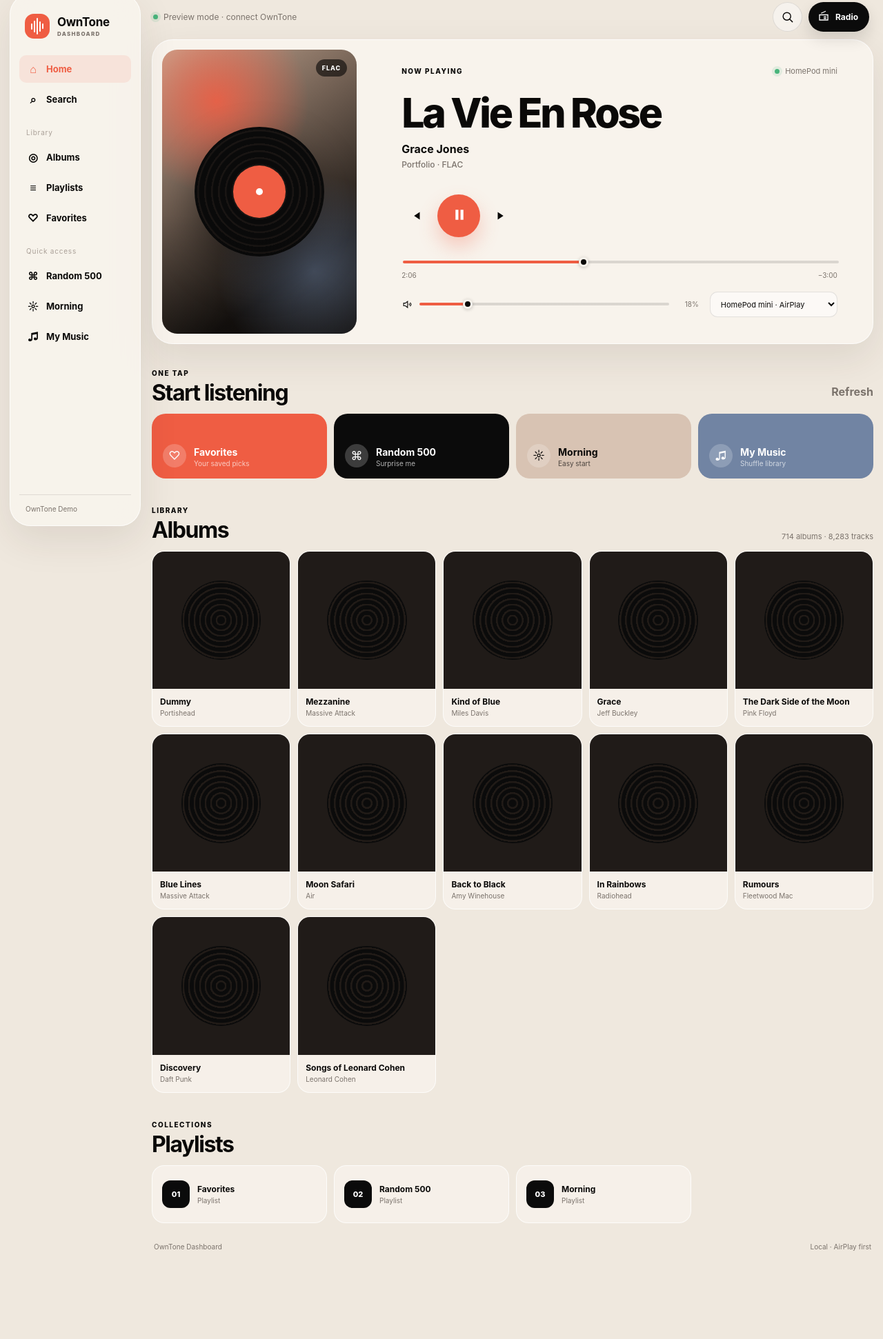
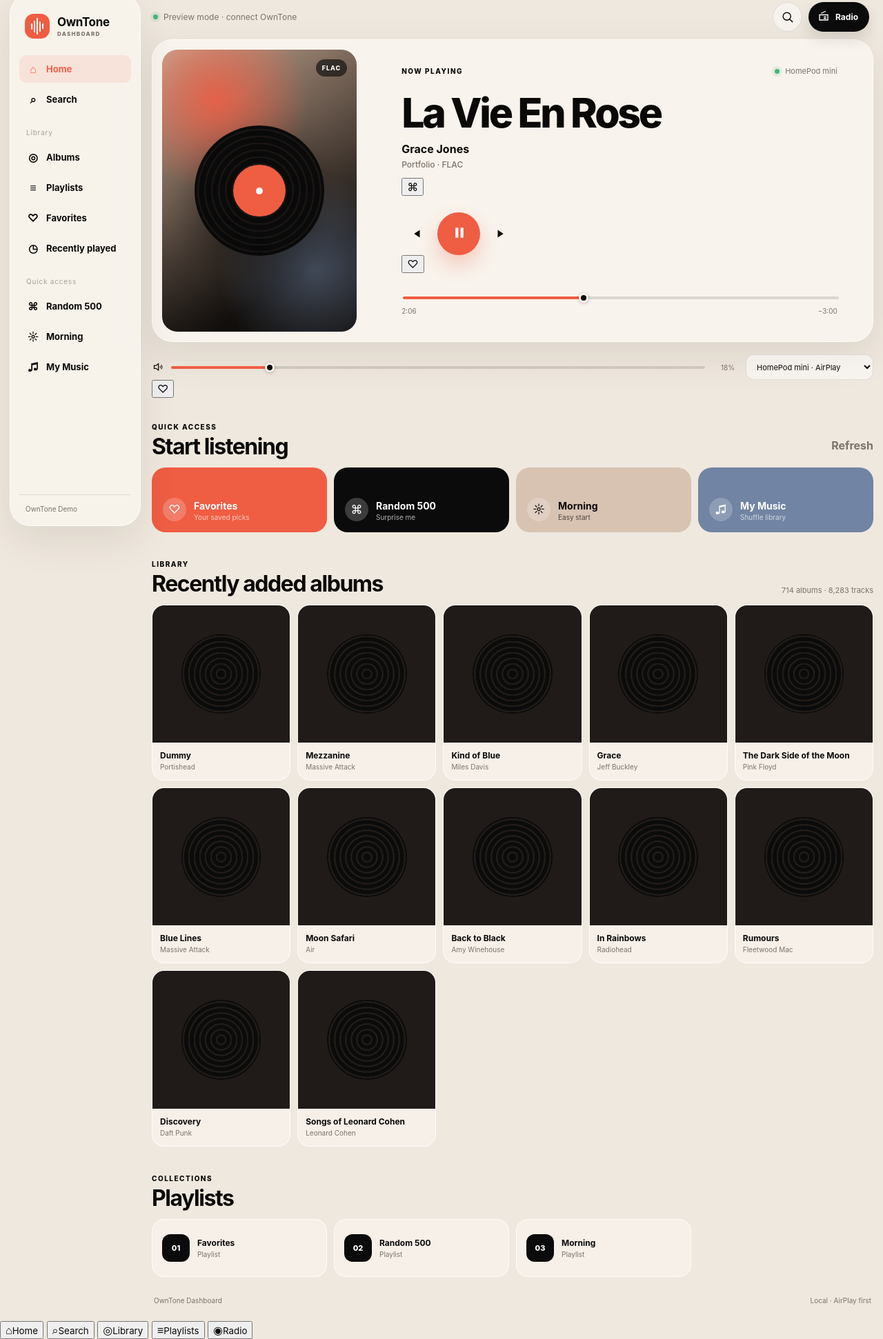
Before and after one commit to vladimirperovic/owntunedashboard, a plain HTML site: page index.html in a window 1280 px wide. Shown: the part 23-1965 px from the top of the page at 69% size. Before the commit the page ends 1861 px from the top, so only its background shows below. Drawn offline with Linux system fonts and the light colour scheme; no server answers.

Commit message:
Refine player layout to match immersive mockup

```diff
--- a/index.html
+++ b/index.html
@@ -26,10 +26,11 @@
         <div class="nav-label">Library</div>
         <button class="side-link" type="button" onclick="document.getElementById('albumsSection').scrollIntoView({behavior:'smooth'})"><span>◎</span>Albums</button>
         <button class="side-link" type="button" onclick="document.getElementById('playlistsSection').scrollIntoView({behavior:'smooth'})"><span>≡</span>Playlists</button>
-        <button class="side-link" type="button" onclick="document.querySelector('[data-playlist=\"Favorites\"]')?.click()"><span>♡</span>Favorites</button>
+        <button class="side-link" type="button" onclick="document.querySelector('[data-playlist=&quot;Favorites&quot;]')?.click()"><span>♡</span>Favorites</button>
+        <button class="side-link" type="button" onclick="document.querySelector('[data-playlist=&quot;Random 500&quot;]')?.click()"><span>◷</span>Recently played</button>
         <div class="nav-label">Quick access</div>
-        <button class="side-link" type="button" onclick="document.querySelector('[data-playlist=\"Random 500\"]')?.click()"><span>⌘</span>Random 500</button>
-        <button class="side-link" type="button" onclick="document.querySelector('[data-playlist=\"Morning\"]')?.click()"><span>☼</span>Morning</button>
+        <button class="side-link" type="button" onclick="document.querySelector('[data-playlist=&quot;Random 500&quot;]')?.click()"><span>⌘</span>Random 500</button>
+        <button class="side-link" type="button" onclick="document.querySelector('[data-playlist=&quot;Morning&quot;]')?.click()"><span>☼</span>Morning</button>
         <button class="side-link" type="button" onclick="document.getElementById('shuffleLibraryButton')?.click()"><span>♫</span>My Music</button>
       </nav>
 
@@ -57,6 +58,7 @@
       </header>
 
       <main>
+        <section class="hero-stack">
           <section class="player-card" id="playerCard">
             <div class="player-art-wrap">
               <div class="player-art" id="playerArt">
@@ -80,20 +82,27 @@
               </div>
 
               <div class="radio-wave" aria-hidden="true">
-              <i></i><i></i><i></i><i></i><i></i><i></i><i></i><i></i><i></i><i></i><i></i><i></i><i></i><i></i><i></i><i></i><i></i><i></i><i></i><i></i><i></i><i></i>
+                <i></i><i></i><i></i><i></i><i></i><i></i><i></i><i></i><i></i><i></i><i></i><i></i><i></i><i></i><i></i><i></i><i></i><i></i><i></i><i></i><i></i><i></i><i></i><i></i><i></i><i></i><i></i><i></i>
               </div>
 
+              <div class="transport-row">
+                <button class="micro-action" type="button" aria-label="Random 500" title="Random 500" onclick="document.querySelector('[data-playlist=&quot;Random 500&quot;]')?.click()">⌘</button>
                 <div class="transport" aria-label="Playback controls">
                   <button class="transport-button" id="previousButton" type="button" aria-label="Previous"><svg viewBox="0 0 24 24"><path d="M6 5v14M18 6l-9 6 9 6V6Z"/></svg></button>
                   <button class="play-button" id="playButton" type="button" aria-label="Play"><span id="playIcon"></span></button>
                   <button class="transport-button" id="nextButton" type="button" aria-label="Next"><svg viewBox="0 0 24 24"><path d="M18 5v14M6 6l9 6-9 6V6Z"/></svg></button>
+                </div>
+                <button class="micro-action" type="button" aria-label="Favorites" title="Favorites" onclick="document.querySelector('[data-playlist=&quot;Favorites&quot;]')?.click()">♡</button>
               </div>
 
               <div class="progress-block" id="progressBlock">
                 <input id="progressRange" class="range" type="range" min="0" max="1000" value="0" aria-label="Track progress" />
                 <div class="time-row"><span id="elapsedTime">0:00</span><span id="remainingTime">−0:00</span></div>
               </div>
+            </div>
+          </section>
 
+          <div class="audio-dock">
             <div class="volume-output-row">
               <div class="volume-wrap">
                 <svg viewBox="0 0 24 24" aria-hidden="true"><path d="M5 9v6h4l5 4V5L9 9H5Zm12.5 1.2a3 3 0 0 1 0 3.6M19.8 7.8a6 6 0 0 1 0 8.4"/></svg>
@@ -102,12 +111,13 @@
               </div>
               <select id="outputSelect" class="output-select" aria-label="Audio output"><option value="">No output</option></select>
             </div>
+            <button class="dock-heart" type="button" aria-label="Play favorites" title="Favorites" onclick="document.querySelector('[data-playlist=&quot;Favorites&quot;]')?.click()">♡</button>
           </div>
         </section>
 
         <section class="music-view" id="musicView">
-          <div class="section-heading-row">
-            <div><span class="section-kicker">ONE TAP</span><h2>Start listening</h2></div>
+          <div class="section-heading-row compact-head">
+            <div><span class="section-kicker">QUICK ACCESS</span><h2>Start listening</h2></div>
             <button class="text-button" id="refreshButton" type="button">Refresh</button>
           </div>
 
@@ -118,7 +128,7 @@
             <button class="quick-card blue" id="shuffleLibraryButton" type="button"><span class="quick-icon">♫</span><span><b>My Music</b><small>Shuffle library</small></span></button>
           </div>
 
-          <div class="section-heading-row spaced" id="albumsSection"><div><span class="section-kicker">LIBRARY</span><h2>Albums</h2></div><div class="library-count" id="libraryCount">—</div></div>
+          <div class="section-heading-row spaced" id="albumsSection"><div><span class="section-kicker">LIBRARY</span><h2>Recently added albums</h2></div><div class="library-count" id="libraryCount">—</div></div>
           <div class="album-grid" id="albumGrid"></div>
 
           <div class="section-heading-row spaced" id="playlistsSection"><div><span class="section-kicker">COLLECTIONS</span><h2>Playlists</h2></div></div>
@@ -126,7 +136,7 @@
         </section>
 
         <section class="radio-view" id="radioView" hidden>
-          <div class="radio-intro"><span class="section-kicker">LIVE RADIO</span><h2>Popular stations</h2><p>Your saved high-quality streams. Tap a station and it immediately takes over the selected AirPlay output.</p></div>
+          <div class="radio-intro"><span class="section-kicker">LIVE RADIO</span><h2>Popular stations</h2><p>Your saved high-quality streams. Tap once and the station takes over the selected AirPlay output.</p></div>
           <div class="radio-grid" id="radioGrid"></div>
         </section>
       </main>
@@ -134,6 +144,14 @@
       <footer class="footer"><span>OwnTone Dashboard</span><span>Local · AirPlay first</span></footer>
     </div>
   </div>
+
+  <nav class="mobile-nav" aria-label="Mobile navigation">
+    <button class="active" type="button" onclick="window.scrollTo({top:0,behavior:'smooth'})"><span>⌂</span><small>Home</small></button>
+    <button type="button" onclick="document.getElementById('searchButton').click()"><span>⌕</span><small>Search</small></button>
+    <button type="button" onclick="document.getElementById('albumsSection').scrollIntoView({behavior:'smooth'})"><span>◎</span><small>Library</small></button>
+    <button type="button" onclick="document.getElementById('playlistsSection').scrollIntoView({behavior:'smooth'})"><span>≡</span><small>Playlists</small></button>
+    <button type="button" onclick="document.getElementById('modeToggle').click()"><span>◉</span><small>Radio</small></button>
+  </nav>
 
   <dialog class="search-dialog" id="searchDialog">
     <form method="dialog" class="search-panel" id="searchForm">
```
Lines whose indentation alone changed are shown as unchanged.
